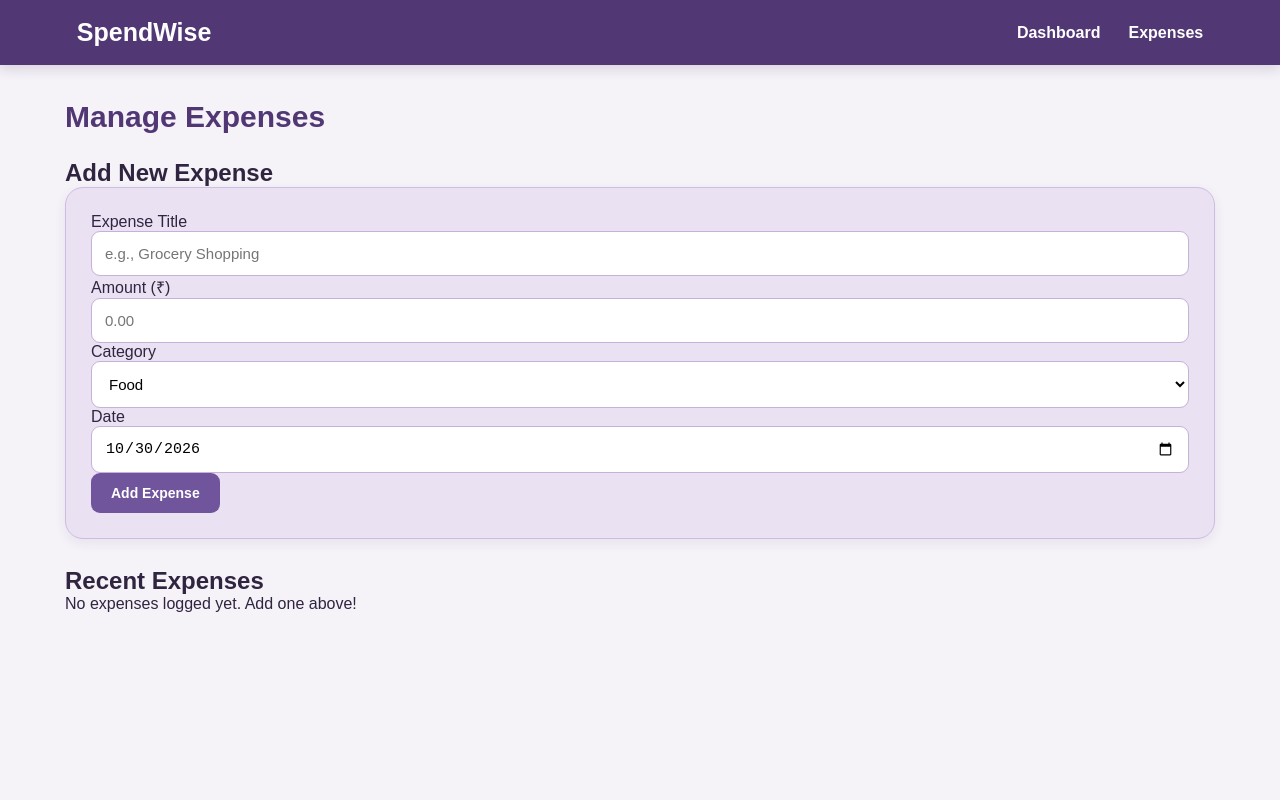
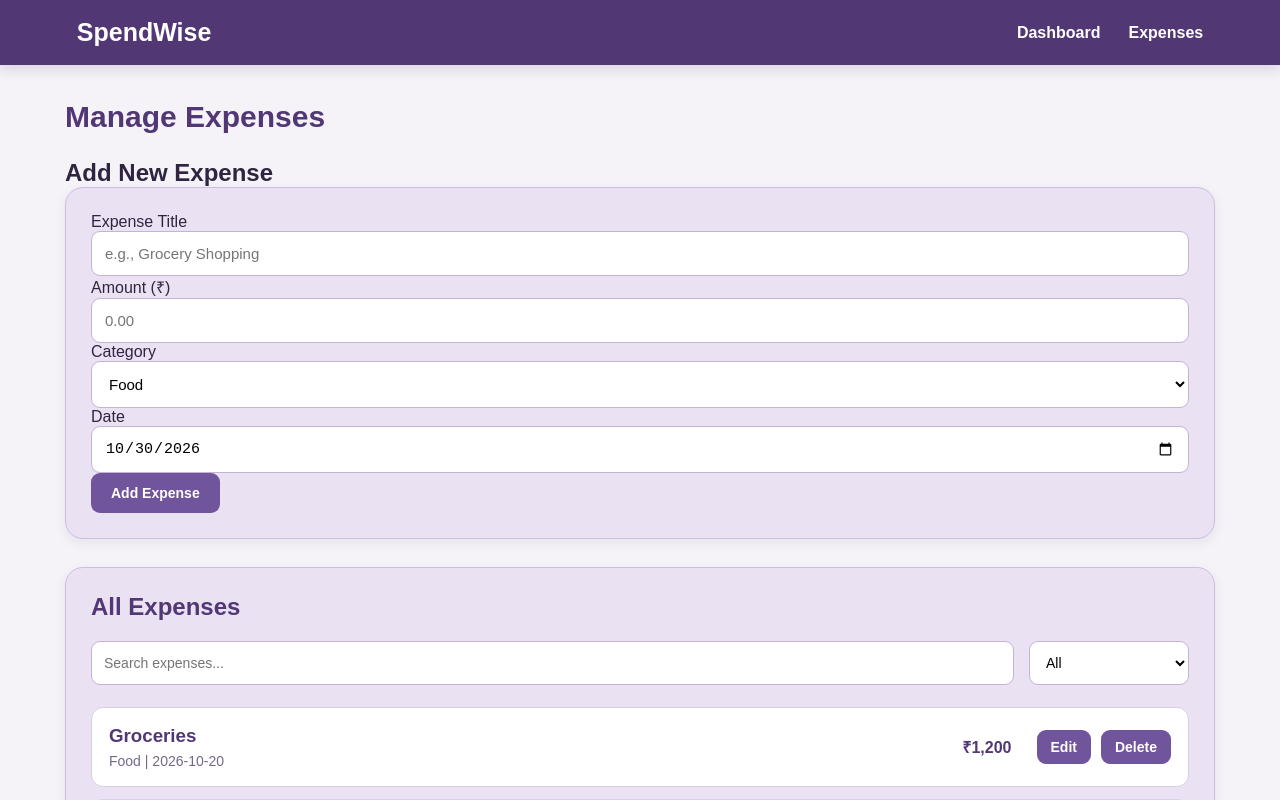
Before and after one commit to shrirakshabhat6-pixel/SpendWise, a Next.js app: page /expenses in a window 1280 px wide. Shown: the top 800 px of the page. Built offline with nearby package versions, Linux system fonts and the light colour scheme.

Commit message:
Restore expense edit and search functionality

```diff
--- a/src/components/ExpensesList.jsx
+++ b/src/components/ExpensesList.jsx
@@ -1,51 +1,176 @@
+
 "use client";
 
-import { useExpenses } from "../context/ExpensesContext";
+import { useState } from "react";
+import { useExpenses } from "@/context/ExpensesContext";
 
-function ExpensesList() {
-  const { expenses, deleteExpense } = useExpenses();
+export default function ExpensesList() {
+  const { expenses, deleteExpense, updateExpense } = useExpenses();
 
-  // Sort expenses by date descending (newest first)
-  const sortedExpenses = [...expenses].sort(
-    (a, b) => new Date(b.date) - new Date(a.date)
-  );
+  const [editingId, setEditingId] = useState(null);
+  const [search, setSearch] = useState("");
+  const [filter, setFilter] = useState("All");
+
+  const [formData, setFormData] = useState({
+    title: "",
+    amount: "",
+    category: "Food",
+    date: "",
+  });
+
+  const handleEdit = (expense) => {
+    setEditingId(expense.id);
+
+    setFormData({
+      title: expense.title,
+      amount: expense.amount,
+      category: expense.category,
+      date: expense.date,
+    });
+  };
+
+  const handleSave = (id) => {
+    const numericAmount = Number(formData.amount);
+
+    if (
+      !formData.title.trim() ||
+      !Number.isFinite(numericAmount) ||
+      numericAmount <= 0 ||
+      !formData.date
+    ) {
+      alert("Please enter valid expense details.");
+      return;
+    }
+
+    updateExpense({
+      id,
+      title: formData.title.trim(),
+      amount: numericAmount,
+      category: formData.category,
+      date: formData.date,
+    });
+
+    setEditingId(null);
+  };
+
+  const filteredExpenses = expenses.filter((expense) => {
+    const matchesSearch = expense.title
+      .toLowerCase()
+      .includes(search.toLowerCase());
+
+    const matchesCategory =
+      filter === "All" || expense.category === filter;
+
+    return matchesSearch && matchesCategory;
+  });
 
   return (
-    <div className="expenses-list-container">
-      <h2>Recent Expenses</h2>
+    <div className="expenses-list">
+      <h2>All Expenses</h2>
 
-      {sortedExpenses.length === 0 ? (
-        <p className="empty-message">No expenses logged yet. Add one above!</p>
+      <div className="expense-filters">
+        <input
+          type="text"
+          placeholder="Search expenses..."
+          value={search}
+          onChange={(e) => setSearch(e.target.value)}
+        />
+
+        <select
+          value={filter}
+          onChange={(e) => setFilter(e.target.value)}
+        >
+          <option>All</option>
+          <option>Food</option>
+          <option>Transport</option>
+          <option>Shopping</option>
+          <option>Bills</option>
+          <option>Entertainment</option>
+          <option>Education</option>
+          <option>Healthcare</option>
+        </select>
+      </div>
+
+      {filteredExpenses.length === 0 ? (
+        <p>No matching expenses found.</p>
       ) : (
-        <div className="expenses-grid">
-          {sortedExpenses.map((expense) => (
-            <div className="expense-card" key={expense.id}>
-              <div className="expense-details">
-                <h3 className="expense-title">{expense.title}</h3>
-                <span className="expense-category">{expense.category}</span>
-                <span className="expense-date">{expense.date}</span>
-              </div>
+        filteredExpenses.map((expense) => (
+          <div className="expense-item" key={expense.id}>
+            {editingId === expense.id ? (
+              <div className="edit-expense">
+                <input
+                  value={formData.title}
+                  onChange={(e) =>
+                    setFormData({ ...formData, title: e.target.value })
+                  }
+                />
 
-              <div className="expense-action">
-                <span className="expense-amount">
-                  ₹{Number(expense.amount).toLocaleString("en-IN")}
-                </span>
+                <input
+                  type="number"
+                  min="0.01"
+                  step="0.01"
+                  value={formData.amount}
+                  onChange={(e) =>
+                    setFormData({ ...formData, amount: e.target.value })
+                  }
+                />
 
-                <button
-                  type="button"
-                  className="btn-delete"
-                  onClick={() => deleteExpense(expense.id)}
-                  aria-label={`Delete ${expense.title}`}
+                <select
+                  value={formData.category}
+                  onChange={(e) =>
+                    setFormData({ ...formData, category: e.target.value })
+                  }
                 >
-                  Delete
+                  <option>Food</option>
+                  <option>Transport</option>
+                  <option>Shopping</option>
+                  <option>Bills</option>
+                  <option>Entertainment</option>
+                  <option>Education</option>
+                  <option>Healthcare</option>
+                </select>
+
+                <input
+                  type="date"
+                  value={formData.date}
+                  onChange={(e) =>
+                    setFormData({ ...formData, date: e.target.value })
+                  }
+                />
+
+                <button onClick={() => handleSave(expense.id)}>
+                  Save
+                </button>
+
+                <button onClick={() => setEditingId(null)}>
+                  Cancel
                 </button>
               </div>
-            </div>
-          ))}
-        </div>
+            ) : (
+              <>
+                <div>
+                  <h3>{expense.title}</h3>
+                  <p>{expense.category} | {expense.date}</p>
+                </div>
+
+                <div className="expense-actions">
+                  <strong>
+                    ₹{Number(expense.amount).toLocaleString("en-IN")}
+                  </strong>
+
+                  <button onClick={() => handleEdit(expense)}>
+                    Edit
+                  </button>
+
+                  <button onClick={() => deleteExpense(expense.id)}>
+                    Delete
+                  </button>
+                </div>
+              </>
+            )}
+          </div>
+        ))
       )}
     </div>
   );
 }
-
-export default ExpensesList;
--- a/src/context/ExpensesContext.jsx
+++ b/src/context/ExpensesContext.jsx
@@ -1,54 +1,104 @@
+
 "use client";
 
-import { createContext, useContext, useState, useEffect } from "react";
-import { saveData, getData } from "../utils/Storage";
+import {
+  createContext,
+  useContext,
+  useEffect,
+  useState,
+} from "react";
 
-const ExpensesContext = createContext(null);
+import initialExpenses from "@/data/expenses";
+
+const ExpensesContext = createContext();
 
 export function ExpensesProvider({ children }) {
-  const [expenses, setExpenses] = useState([]);
+  const [expenses, setExpenses] = useState(initialExpenses);
   const [isLoaded, setIsLoaded] = useState(false);
 
+  // Load expenses from LocalStorage
   useEffect(() => {
     try {
-      const savedExpenses = getData("expenses", []);
-      setExpenses(Array.isArray(savedExpenses) ? savedExpenses : []);
+      const savedExpenses = localStorage.getItem("spendwise-expenses");
+
+      if (savedExpenses !== null) {
+        const parsedExpenses = JSON.parse(savedExpenses);
+
+        if (Array.isArray(parsedExpenses)) {
+          setExpenses(parsedExpenses);
+        }
+      } else {
+        // Support expenses saved by the other branch
+        const previousExpenses = localStorage.getItem("expenses");
+
+        if (previousExpenses !== null) {
+          const parsedExpenses = JSON.parse(previousExpenses);
+
+          if (Array.isArray(parsedExpenses)) {
+            setExpenses(parsedExpenses);
+          }
+        }
+      }
     } catch (error) {
-      console.error("Error loading expenses from storage:", error);
-      setExpenses([]);
-    } finally {
-      setIsLoaded(true);
+      console.error("Unable to load expenses:", error);
     }
+
+    setIsLoaded(true);
   }, []);
 
+  // Save expenses to LocalStorage
   useEffect(() => {
     if (isLoaded) {
-      saveData("expenses", expenses);
+      localStorage.setItem(
+        "spendwise-expenses",
+        JSON.stringify(expenses)
+      );
     }
   }, [expenses, isLoaded]);
 
-  function addExpense(expense) {
-    if (!expense || typeof expense !== "object") return;
-    setExpenses((prev) => [expense, ...prev]);
-  }
+  // Add expense
+  const addExpense = (expense) => {
+    setExpenses((previousExpenses) => [
+      {
+        ...expense,
+        id: expense.id ?? Date.now(),
+      },
+      ...previousExpenses,
+    ]);
+  };
 
-  function deleteExpense(id) {
-    setExpenses((prev) => prev.filter((expense) => expense.id !== id));
-  }
+  // Delete expense
+  const deleteExpense = (id) => {
+    setExpenses((previousExpenses) =>
+      previousExpenses.filter((expense) => expense.id !== id)
+    );
+  };
+
+  // Update expense
+  const updateExpense = (updatedExpense) => {
+    setExpenses((previousExpenses) =>
+      previousExpenses.map((expense) =>
+        expense.id === updatedExpense.id
+          ? updatedExpense
+          : expense
+      )
+    );
+  };
 
   return (
-    <ExpensesContext.Provider value={{ expenses, addExpense, deleteExpense }}>
+    <ExpensesContext.Provider
+      value={{
+        expenses,
+        addExpense,
+        deleteExpense,
+        updateExpense,
+      }}
+    >
       {children}
     </ExpensesContext.Provider>
   );
 }
 
 export function useExpenses() {
-  const context = useContext(ExpensesContext);
-
-  if (!context) {
-    throw new Error("useExpenses must be used within an ExpensesProvider");
-  }
-
-  return context;
+  return useContext(ExpensesContext);
 }
```
